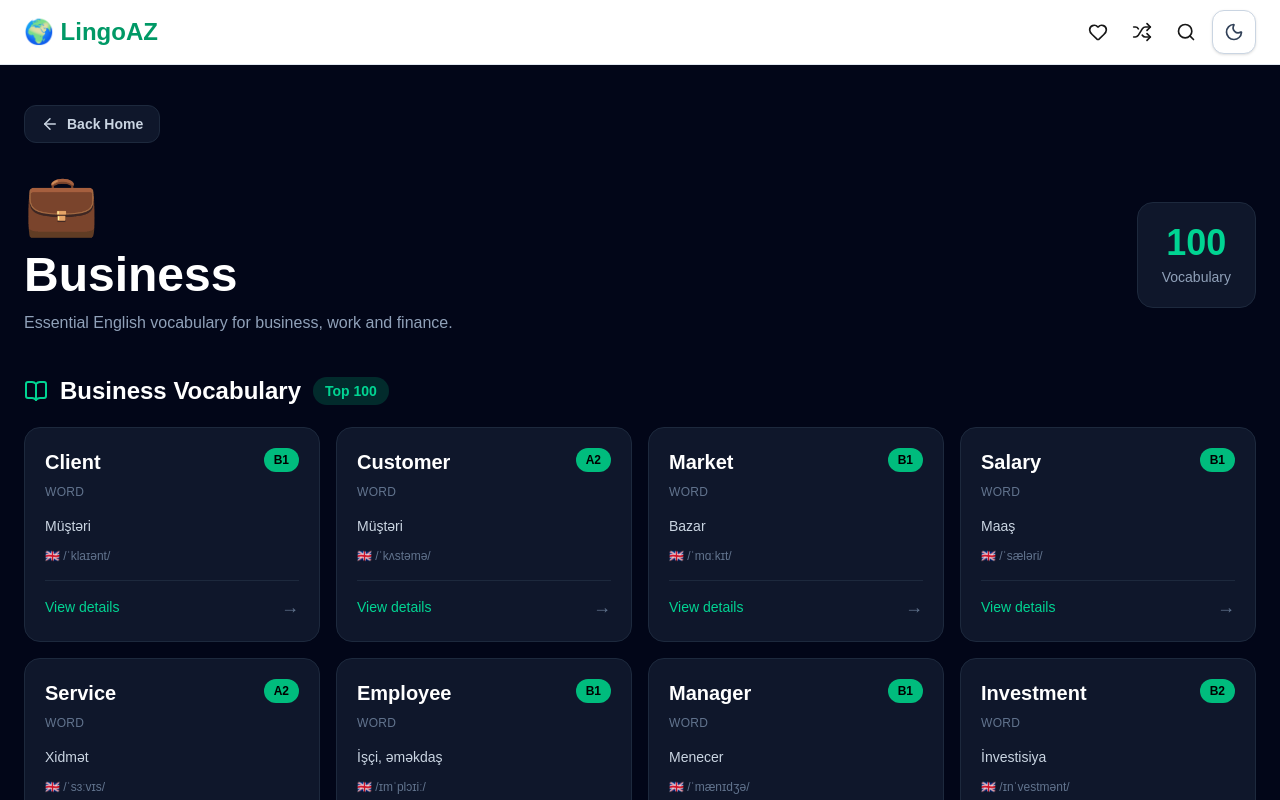
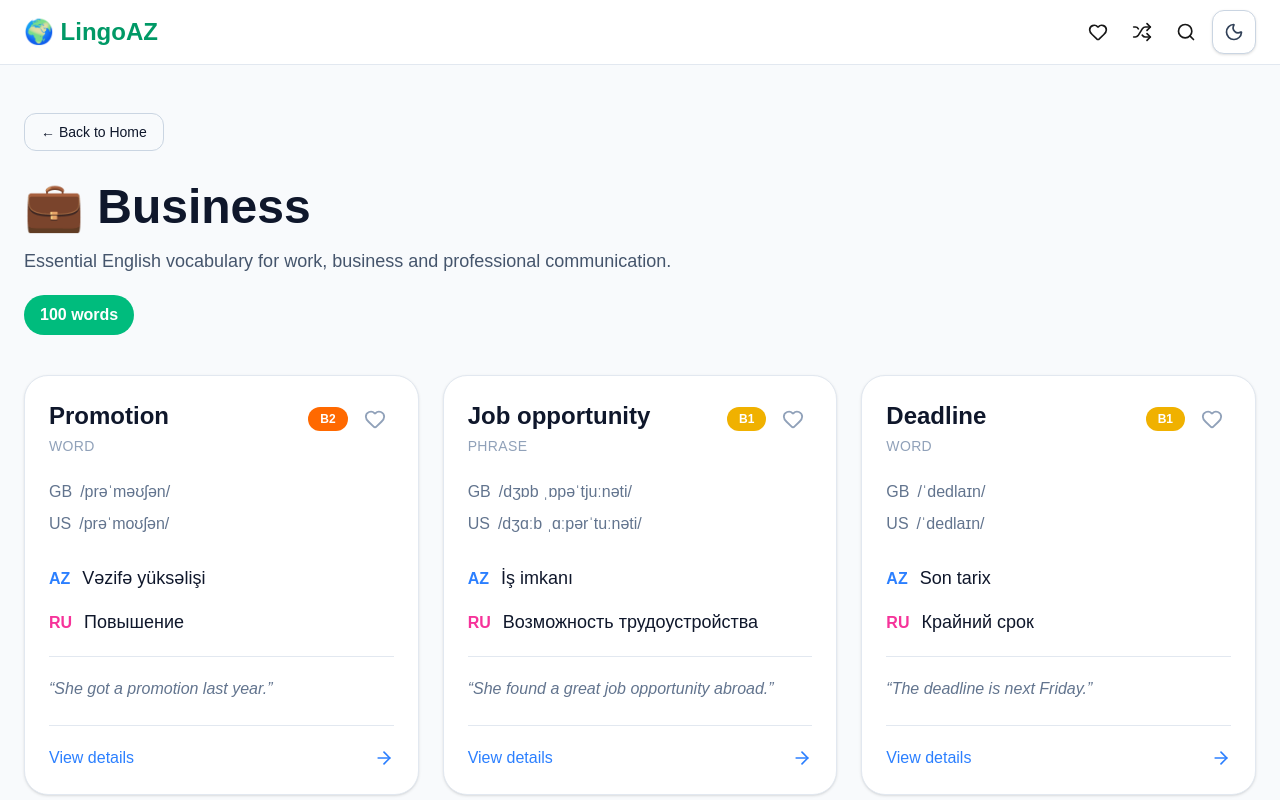
Before and after one commit to ZohraSS/LingoAZ, a Next.js app: page /category/business in a window 1280 px wide. Shown: the top 800 px of the page. Built offline with nearby package versions, Linux system fonts and the light colour scheme.

Commit message:
feat: populate category vocabulary pages

```diff
--- a/app/category/[category]/page.tsx
+++ b/app/category/[category]/page.tsx
@@ -1,8 +1,246 @@
 import Link from "next/link";
-import { ArrowLeft, BookOpen } from "lucide-react";
+import { notFound } from "next/navigation";
 import { words } from "@/data";
-import { categories } from "@/data/categories";
-import type { Category } from "@/types/word";
+import WordCard from "@/components/WordCard";
+
+const categoryConfig = {
+  business: {
+    title: "💼 Business",
+    description: "Essential English vocabulary for work, business and professional communication.",
+    keywords: [
+      "business",
+      "company",
+      "office",
+      "job",
+      "work",
+      "career",
+      "manager",
+      "management",
+      "employee",
+      "employer",
+      "meeting",
+      "project",
+      "market",
+      "customer",
+      "client",
+      "sales",
+      "finance",
+      "money",
+      "salary",
+      "promotion",
+      "leadership",
+      "deadline",
+      "contract",
+      "deal",
+    ],
+  },
+
+  travel: {
+    title: "✈️ Travel",
+    description: "Essential English vocabulary for airports, hotels, transport and travelling.",
+    keywords: [
+      "travel",
+      "trip",
+      "journey",
+      "flight",
+      "airport",
+      "airline",
+      "airplane",
+      "hotel",
+      "hostel",
+      "reservation",
+      "booking",
+      "passport",
+      "visa",
+      "luggage",
+      "baggage",
+      "ticket",
+      "train",
+      "bus",
+      "taxi",
+      "car",
+      "tour",
+      "tourist",
+      "tourism",
+      "destination",
+      "vacation",
+      "holiday",
+      "beach",
+      "city",
+      "map",
+      "guide",
+      "departure",
+      "arrival",
+      "station",
+      "road",
+      "trip",
+    ],
+  },
+
+  health: {
+    title: "🏥 Health",
+    description: "Useful English vocabulary for health, medicine and wellbeing.",
+    keywords: [
+      "health",
+      "healthy",
+      "doctor",
+      "hospital",
+      "medicine",
+      "medical",
+      "patient",
+      "disease",
+      "illness",
+      "pain",
+      "treatment",
+      "symptom",
+      "body",
+      "exercise",
+      "fitness",
+      "diet",
+      "food",
+      "sleep",
+      "stress",
+      "mental",
+      "blood",
+      "heart",
+      "skin",
+      "injury",
+      "emergency",
+    ],
+  },
+
+  education: {
+    title: "🎓 Education",
+    description: "Essential English vocabulary for school, university and learning.",
+    keywords: [
+      "education",
+      "school",
+      "university",
+      "college",
+      "student",
+      "teacher",
+      "lesson",
+      "class",
+      "course",
+      "study",
+      "learn",
+      "learning",
+      "exam",
+      "test",
+      "homework",
+      "subject",
+      "degree",
+      "knowledge",
+      "research",
+      "academic",
+      "library",
+      "book",
+      "lecture",
+      "training",
+      "skill",
+    ],
+  },
+
+  technology: {
+    title: "💻 Technology",
+    description: "Modern English vocabulary for technology, software, internet and digital life.",
+    keywords: [
+      "technology",
+      "computer",
+      "software",
+      "hardware",
+      "internet",
+      "website",
+      "application",
+      "app",
+      "data",
+      "database",
+      "system",
+      "network",
+      "security",
+      "cyber",
+      "digital",
+      "online",
+      "device",
+      "phone",
+      "mobile",
+      "code",
+      "developer",
+      "programming",
+      "cloud",
+      "server",
+      "ai",
+      "artificial",
+      "intelligence",
+      "account",
+      "password",
+      "email",
+    ],
+  },
+
+  music: {
+    title: "🎵 Music",
+    description: "English vocabulary related to music, songs, artists and performances.",
+    keywords: [
+      "music",
+      "song",
+      "singer",
+      "artist",
+      "band",
+      "album",
+      "concert",
+      "performance",
+      "instrument",
+      "guitar",
+      "piano",
+      "drum",
+      "voice",
+      "sound",
+      "dance",
+      "rhythm",
+      "melody",
+      "record",
+      "radio",
+      "stage",
+      "musician",
+    ],
+  },
+
+  "daily-life": {
+    title: "🏠 Daily Life",
+    description: "Everyday English vocabulary for communication and daily activities.",
+    keywords: [
+      "home",
+      "house",
+      "family",
+      "friend",
+      "food",
+      "drink",
+      "shopping",
+      "clothes",
+      "morning",
+      "evening",
+      "day",
+      "night",
+      "life",
+      "time",
+      "people",
+      "city",
+      "street",
+      "car",
+      "money",
+      "phone",
+      "message",
+      "call",
+      "weather",
+      "weekend",
+      "restaurant",
+      "market",
+    ],
+  },
+} as const;
+
+type Category = keyof typeof categoryConfig;
 
 interface Props {
   params: Promise<{
@@ -10,311 +248,92 @@ interface Props {
   }>;
 }
 
-const categoryKeywords: Record<Category, string[]> = {
-  business: [
-    "business", "company", "market", "money", "profit", "sale",
-    "customer", "client", "manager", "employee", "office", "job",
-    "career", "salary", "meeting", "project", "contract", "bank",
-    "finance", "investment", "trade", "price", "product", "service",
-    "promotion", "leadership", "deadline", "feedback", "strategy",
-  ],
-
-  travel: [
-    "travel", "trip", "journey", "tour", "flight", "airport",
-    "hotel", "hostel", "ticket", "passport", "visa", "luggage",
-    "baggage", "destination", "tourist", "tourism", "beach",
-    "vacation", "holiday", "reservation", "booking", "train",
-    "bus", "taxi", "car", "road", "map", "guide", "visit",
-    "departure", "arrival", "boarding", "station", "museum",
-    "restaurant", "abroad", "country", "city",
-  ],
-
-  health: [
-    "health", "healthy", "doctor", "hospital", "medicine",
-    "medical", "patient", "disease", "illness", "pain", "fever",
-    "body", "heart", "blood", "muscle", "exercise", "diet",
-    "food", "sleep", "stress", "emergency", "treatment",
-    "therapy", "drug", "injury", "accident", "skin", "head",
-    "eye", "ear", "nose", "chest", "knee",
-  ],
-
-  education: [
-    "education", "school", "student", "teacher", "university",
-    "college", "class", "classroom", "lesson", "course", "study",
-    "learn", "learning", "exam", "examination", "test", "degree",
-    "academic", "research", "book", "paper", "library", "subject",
-    "knowledge", "scholarship", "training", "homework",
-    "professor", "education",
-  ],
-
-  technology: [
-    "technology", "computer", "internet", "software", "hardware",
-    "application", "app", "website", "system", "data", "database",
-    "network", "security", "digital", "online", "device", "phone",
-    "mobile", "screen", "keyboard", "program", "code", "developer",
-    "server", "cloud", "AI", "artificial", "intelligence",
-    "technology", "access", "link", "tool",
-  ],
-
-  music: [
-    "music", "song", "singer", "artist", "band", "album",
-    "concert", "guitar", "piano", "drum", "instrument", "sound",
-    "voice", "record", "radio", "dance", "performance",
-    "stage", "melody", "rhythm", "track", "listen", "sing",
-  ],
-
-  "daily-life": [
-    "home", "house", "family", "food", "meal", "breakfast",
-    "lunch", "dinner", "morning", "evening", "night", "friend",
-    "shopping", "store", "market", "car", "street", "traffic",
-    "weather", "clothes", "room", "door", "kitchen", "garden",
-    "clean", "cook", "walk", "work", "life", "daily", "time",
-    "weekend", "party", "phone",
-  ],
-};
-
-const categoryNames: Record<Category, string> = {
-  business: "Business",
-  travel: "Travel",
-  health: "Health",
-  education: "Education",
-  technology: "Technology",
-  music: "Music",
-  "daily-life": "Daily Life",
-};
-
-const categoryDescriptions: Record<Category, string> = {
-  business: "Essential English vocabulary for business, work and finance.",
-  travel: "Useful English vocabulary for airports, hotels, trips and tourism.",
-  health: "Important English vocabulary for health, medicine and wellbeing.",
-  education: "Useful English vocabulary for school, university and learning.",
-  technology: "Modern English vocabulary for technology, digital life and IT.",
-  music: "English vocabulary related to music, songs, artists and performance.",
-  "daily-life": "Common English vocabulary used in everyday life.",
-};
-
 export default async function CategoryPage({ params }: Props) {
   const { category } = await params;
 
-  const categoryId = category.toLowerCase() as Category;
+  if (!(category in categoryConfig)) {
+    notFound();
+  }
 
-  const categoryInfo = categories.find(
-    (item) => item.id === categoryId
+  const config = categoryConfig[category as Category];
+
+  const normalizedKeywords = config.keywords.map((item) =>
+    item.toLowerCase()
   );
 
-  if (!categoryInfo || !categoryNames[categoryId]) {
-    return (
-      <main className="min-h-screen bg-slate-950 px-6 py-16 text-white">
-        <div className="mx-auto max-w-5xl text-center">
-          <h1 className="text-4xl font-black">Category not found</h1>
-
-          <Link
-            href="/"
-            className="mt-8 inline-flex rounded-xl bg-emerald-500 px-6 py-3 font-semibold text-white"
-          >
-            ← Back Home
-          </Link>
-        </div>
-      </main>
-    );
-  }
-
-  const keywords = categoryKeywords[categoryId];
-
-  /*
-   * First use explicitly assigned categories.
-   * If the current dataset does not yet contain category tags,
-   * use keyword relevance as a fallback.
-   */
-  const explicitlyCategorized = words.filter(
-    (word) => word.category === categoryId
+  // 1. Əvvəl real category field-i ilə axtarırıq
+  const exactMatches = words.filter(
+    (word) => word.category === category
   );
 
-  const sourceWords =
-    explicitlyCategorized.length > 0
-      ? explicitlyCategorized
-      : words;
-
-  const scoredWords = sourceWords
-    .map((word) => {
+  // 2. Category field boşdursa, sözün özünə görə uyğunlaşdırırıq
+  const keywordMatches = words.filter((word) => {
     const text = [
       word.word,
+      word.definition ?? "",
       word.az,
       word.ru,
-        word.definition ?? "",
       ...(word.relatedWords ?? []),
-        ...(word.synonyms ?? []),
     ]
       .join(" ")
       .toLowerCase();
 
-      let score = 0;
+    return normalizedKeywords.some((keyword) =>
+      text.includes(keyword)
+    );
+  });
 
-      for (const keyword of keywords) {
-        const normalizedKeyword = keyword.toLowerCase();
+  // Təkrarları sil + maksimum 100 söz
+  const unique = new Map<number, (typeof words)[number]>();
 
-        if (word.word.toLowerCase() === normalizedKeyword) {
-          score += 100;
-        } else if (word.word.toLowerCase().includes(normalizedKeyword)) {
-          score += 50;
-        } else if (text.includes(normalizedKeyword)) {
-          score += 10;
-        }
-      }
+  [...exactMatches, ...keywordMatches].forEach((word) => {
+    unique.set(word.id, word);
+  });
 
-      if (word.isPopular) {
-        score += 20;
-      }
-
-      if (word.level === "A1") score += 3;
-      if (word.level === "A2") score += 3;
-      if (word.level === "B1") score += 2;
-
-      return {
-        word,
-        score,
-      };
-    })
-    .filter((item) => item.score > 0)
-    .sort((a, b) => {
-      if (b.score !== a.score) {
-        return b.score - a.score;
-      }
-
-      return a.word.word.localeCompare(b.word.word);
-    })
-    .slice(0, 100);
-
-  const categoryWords = scoredWords.map((item) => item.word);
+  const categoryWords = Array.from(unique.values()).slice(0, 100);
 
   return (
-    <main className="min-h-screen bg-slate-950 px-6 py-10 text-white">
+    <main className="min-h-screen bg-slate-50 px-6 py-12 text-slate-900 dark:bg-slate-950 dark:text-white">
       <div className="mx-auto max-w-7xl">
 
-        {/* Back */}
         <Link
           href="/"
-          className="mb-8 inline-flex items-center gap-2 rounded-xl border border-slate-800 bg-slate-900 px-4 py-2 text-sm font-semibold text-slate-300 transition hover:border-emerald-500 hover:text-white"
+          className="mb-8 inline-flex rounded-xl border border-slate-300 px-4 py-2 text-sm transition hover:bg-slate-100 dark:border-slate-700 dark:hover:bg-slate-900"
         >
-          <ArrowLeft size={18} />
-          Back Home
+          ← Back to Home
         </Link>
 
-        {/* Header */}
-        <section className="mb-10">
-
-          <div className="flex flex-col gap-5 sm:flex-row sm:items-center sm:justify-between">
-
-            <div>
-              <div className="mb-4 text-6xl">
-                {categoryInfo.icon}
-              </div>
-
+        <div className="mb-10">
           <h1 className="text-4xl font-black sm:text-5xl">
-                {categoryNames[categoryId]}
+            {config.title}
           </h1>
 
-              <p className="mt-3 max-w-2xl text-slate-400">
-                {categoryDescriptions[categoryId]}
+          <p className="mt-4 max-w-2xl text-lg text-slate-600 dark:text-slate-400">
+            {config.description}
           </p>
-            </div>
 
-            <div className="rounded-2xl border border-slate-800 bg-slate-900 px-6 py-5 text-center">
-              <div className="text-4xl font-black text-emerald-400">
-                {categoryWords.length}
-              </div>
-
-              <div className="mt-1 text-sm text-slate-400">
-                Vocabulary
+          <div className="mt-5 inline-flex rounded-full bg-emerald-500 px-4 py-2 font-bold text-white">
+            {categoryWords.length} words
           </div>
         </div>
 
-          </div>
-
-        </section>
-
-        {/* Words */}
-        {categoryWords.length > 0 ? (
-          <section>
-
-            <div className="mb-5 flex items-center gap-3">
-              <BookOpen className="text-emerald-400" size={24} />
-
-              <h2 className="text-2xl font-bold">
-                {categoryNames[categoryId]} Vocabulary
-              </h2>
-
-              <span className="rounded-full bg-emerald-500/20 px-3 py-1 text-sm font-semibold text-emerald-400">
-                Top {categoryWords.length}
-              </span>
-            </div>
-
-            <div className="grid gap-4 sm:grid-cols-2 lg:grid-cols-3 xl:grid-cols-4">
-
-              {categoryWords.map((word) => (
-
-                <Link
-                  key={word.id}
-                  href={`/word/${word.id}`}
-                  className="group rounded-2xl border border-slate-800 bg-slate-900 p-5 transition-all duration-200 hover:-translate-y-1 hover:border-emerald-500 hover:bg-slate-900/80 hover:shadow-xl hover:shadow-emerald-500/10"
-                >
-
-                  <div className="flex items-start justify-between gap-3">
-
-                    <h3 className="text-xl font-bold transition group-hover:text-emerald-400">
-                      {word.word}
-                    </h3>
-
-                    <span className="shrink-0 rounded-full bg-emerald-500 px-2.5 py-1 text-xs font-bold text-black">
-                      {word.level}
-                    </span>
-
-                  </div>
-
-                  <p className="mt-2 text-xs uppercase tracking-wide text-slate-500">
-                    {word.type.replace("-", " ")}
-                  </p>
-
-                  <p className="mt-4 line-clamp-2 text-sm text-slate-300">
-                    {word.az || word.definition || "English vocabulary"}
-                  </p>
-
-                  {word.ipaUK && (
-                    <p className="mt-3 text-xs text-slate-500">
-                      🇬🇧 {word.ipaUK}
-                    </p>
-                  )}
-
-                  <div className="mt-4 flex items-center justify-between border-t border-slate-800 pt-3">
-
-                    <span className="text-sm font-medium text-emerald-400">
-                      View details
-                    </span>
-
-                    <span className="text-lg text-slate-500 transition group-hover:translate-x-1 group-hover:text-emerald-400">
-                      →
-                    </span>
-
-                  </div>
-
-                </Link>
-
-              ))}
-
-            </div>
-
-          </section>
-        ) : (
-          <div className="rounded-3xl border border-slate-800 bg-slate-900 p-12 text-center">
+        {categoryWords.length === 0 ? (
+          <div className="rounded-3xl border border-slate-200 bg-white p-12 text-center shadow-sm dark:border-slate-800 dark:bg-slate-900">
             <div className="text-5xl">📚</div>
 
             <h2 className="mt-5 text-2xl font-bold">
-              Vocabulary is coming soon
+              No vocabulary found
             </h2>
 
-            <p className="mt-2 text-slate-400">
-              We are preparing vocabulary for this category.
+            <p className="mt-2 text-slate-500 dark:text-slate-400">
+              Vocabulary for this category will appear here.
             </p>
+          </div>
+        ) : (
+          <div className="grid gap-6 md:grid-cols-2 xl:grid-cols-3">
+            {categoryWords.map((word) => (
+              <WordCard key={word.id} word={word} />
+            ))}
           </div>
         )}
 
```
Lines whose indentation alone changed are shown as unchanged.
